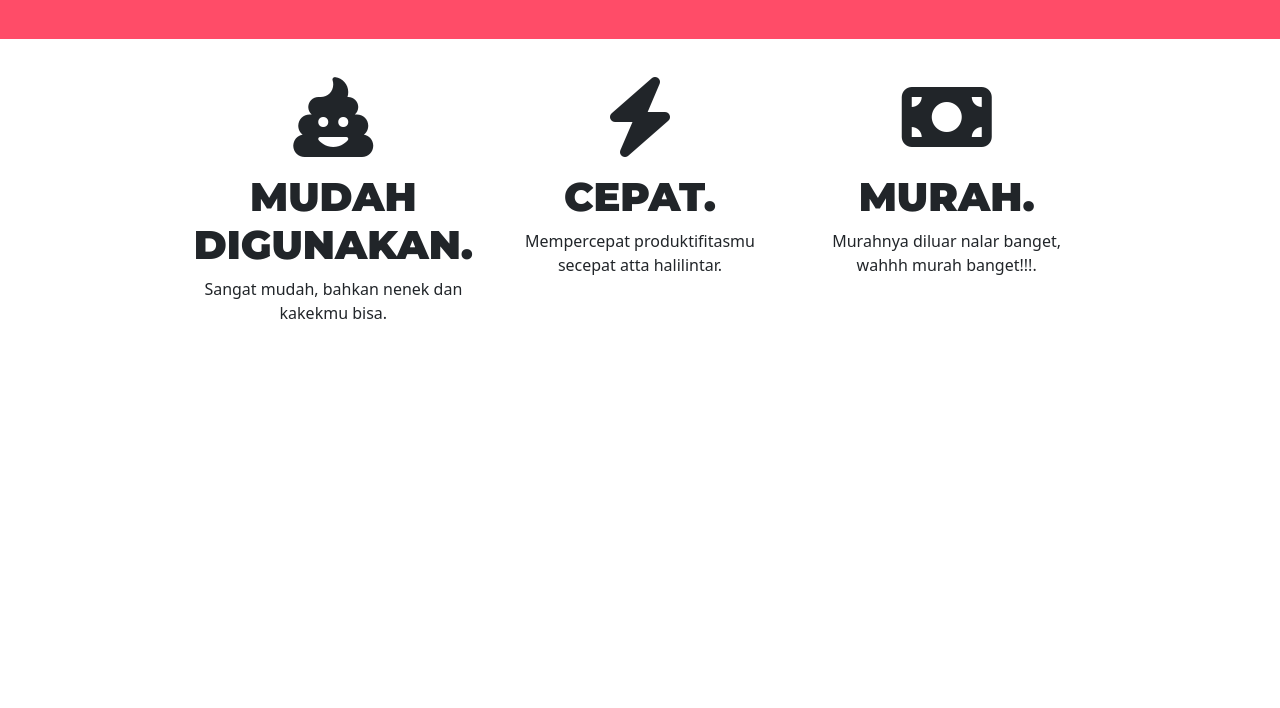
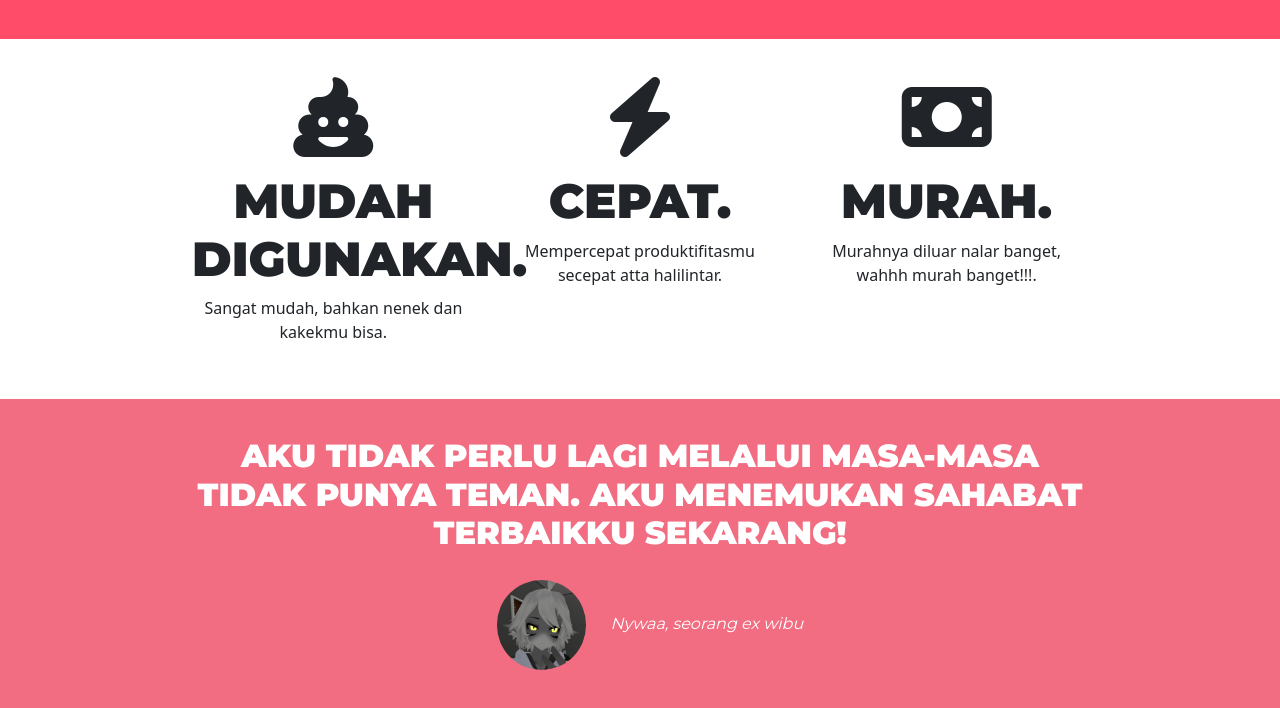
Before and after one commit to Nywaa/Web-Development-EX, a plain HTML site: page Bootstrap-Labs/index.html in a window 1280 px wide. Shown: the part 780-1488 px from the top of the page. Before the commit the page ends 1160 px from the top, so only its background shows below. Drawn offline with nearby package versions, Linux system fonts and the light colour scheme.

Commit message:
Last commit, added testimonial

```diff
--- a/Bootstrap-Labs/css/style.css
+++ b/Bootstrap-Labs/css/style.css
@@ -5,6 +5,14 @@ h1
     font-family: 'Montserrat', sans-serif;
     font-weight: bold;
     text-transform: uppercase;
+}
+
+h2
+{
+    font-family: 'Montserrat', sans-serif;
+    font-weight: bold;
+    text-transform: uppercase;
+    font-size: 2rem;
 }
 
 /* -- Class Selector -- */
@@ -55,7 +63,7 @@ h1
 
 .nameFeature
 {
-    font: 1.5rem;
+    font-size: 3rem;
 }
 
 .icon-features
@@ -69,6 +77,13 @@ h1
     color: #ff4c68;
 }
 
+.testimonial-image
+{
+    width: 10%;
+    border-radius: 100%;
+    margin: 20px;
+}
+
 /* -- ID Selector -- */
 #webTitles
 {
@@ -80,3 +95,11 @@ h1
 {
     text-align: center;
 }
+
+#webTestimonials
+{
+    background-color: #f26d81;
+    font-family: 'Montserrat', sans-serif;
+    text-align: center;
+    color: white;
+}
--- a/Bootstrap-Labs/index.html
+++ b/Bootstrap-Labs/index.html
@@ -67,6 +67,7 @@
             </div>
         </section>
 
+        <!-- Web Features -->
         <section id="webFeatures">
             <div class="container-fluid">
                 <div class="row">
@@ -91,5 +92,18 @@
                 </div>
             </div>
         </section>
+
+        <!-- Testimonials -->
+        <section id="webTestimonials">
+            <div class="container-fluid">
+                <div class="row">
+                    <div class="col-lg-12">
+                        <h2>Aku tidak perlu lagi melalui masa-masa tidak punya teman. Aku menemukan sahabat terbaikku sekarang!</h2>
+                        <img class="testimonial-image" src="images/testimoni1.png" alt="gambar-testimoni1">
+                        <em>Nywaa, seorang ex wibu</em>
+                    </div>
+                </div>
+            </div>
+        </section>
     </body>
 </html>
```
Also changed, not shown: Bootstrap-Labs/images/testimoni1.png (added).
